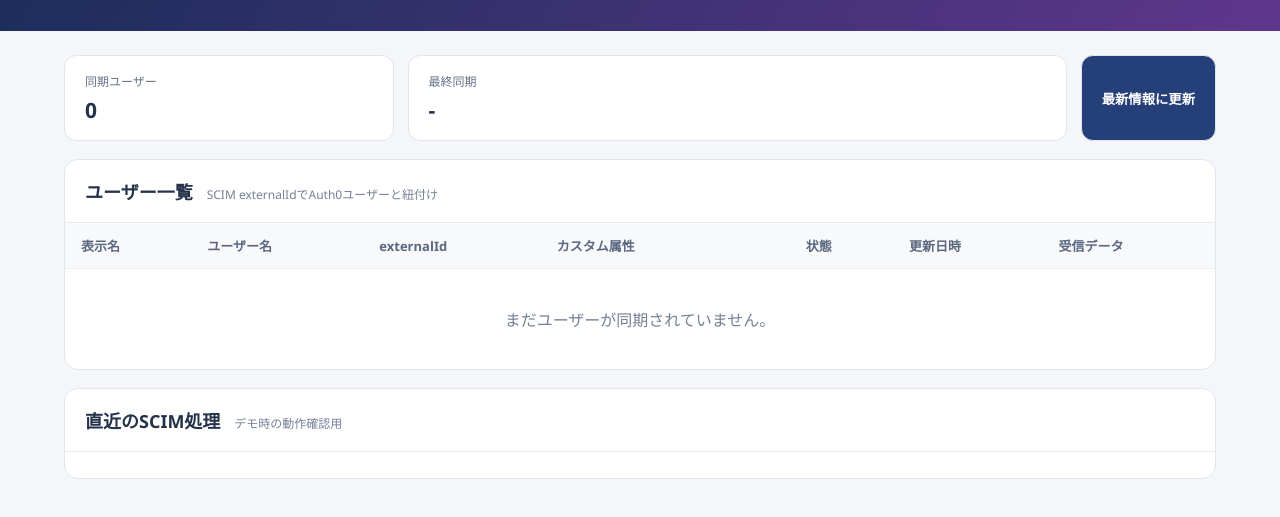
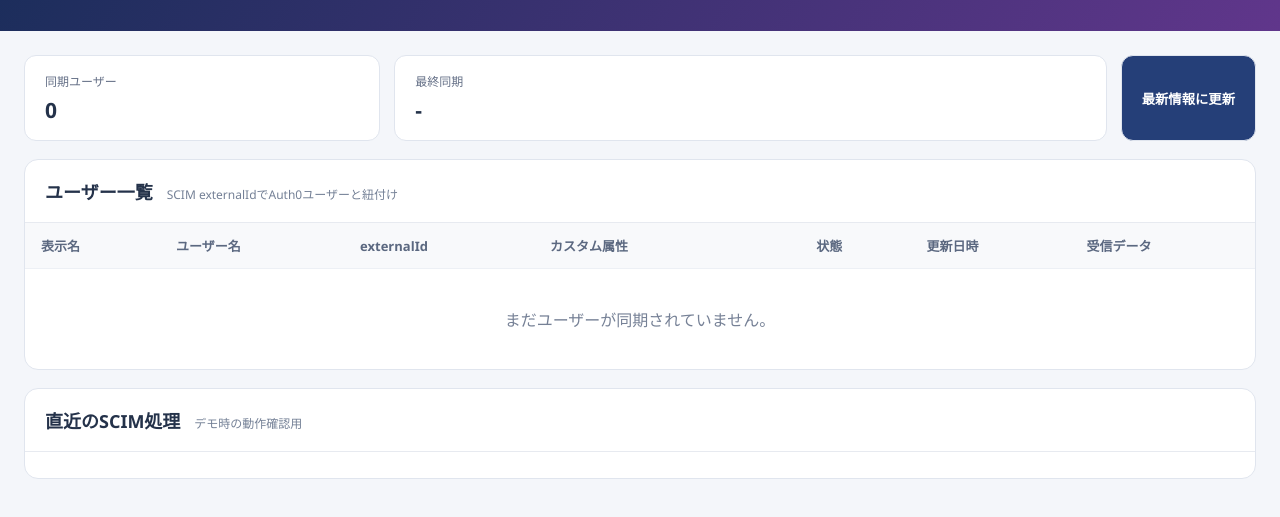
Before and after one commit to kazuya-design10/scim-demo, a website: page public/index.html in a window 1280 px wide. Shown: the part 139-656 px from the top of the page. Drawn offline with Linux system fonts and the light colour scheme; no server answers.

Commit message:
Update style.css

```diff
--- a/public/style.css
+++ b/public/style.css
@@ -7,7 +7,7 @@ header{background:linear-gradient(120deg,#182d59,#60368b);color:#fff;padding:34p
     .status{border:1px solid #ffffff66;border-radius:20px;padding:8px 14px}
     .status.ok{background:#198754}
     .status.ng{background:#b42318}
-    main{max-width:1200px;margin:24px auto;padding:0 24px}
+    main{max-width:1600px;margin:24px auto;padding:0 24px}
     .summary{display:grid;grid-template-columns:1fr 2fr auto;gap:14px;margin-bottom:18px}.summary>div,
     .summary button{background:#fff;border:1px solid #e0e5ee;border-radius:12px;padding:16px 20px}
     .summary span{display:block;font-size:12px;color:#657087;margin-bottom:6px}
```
